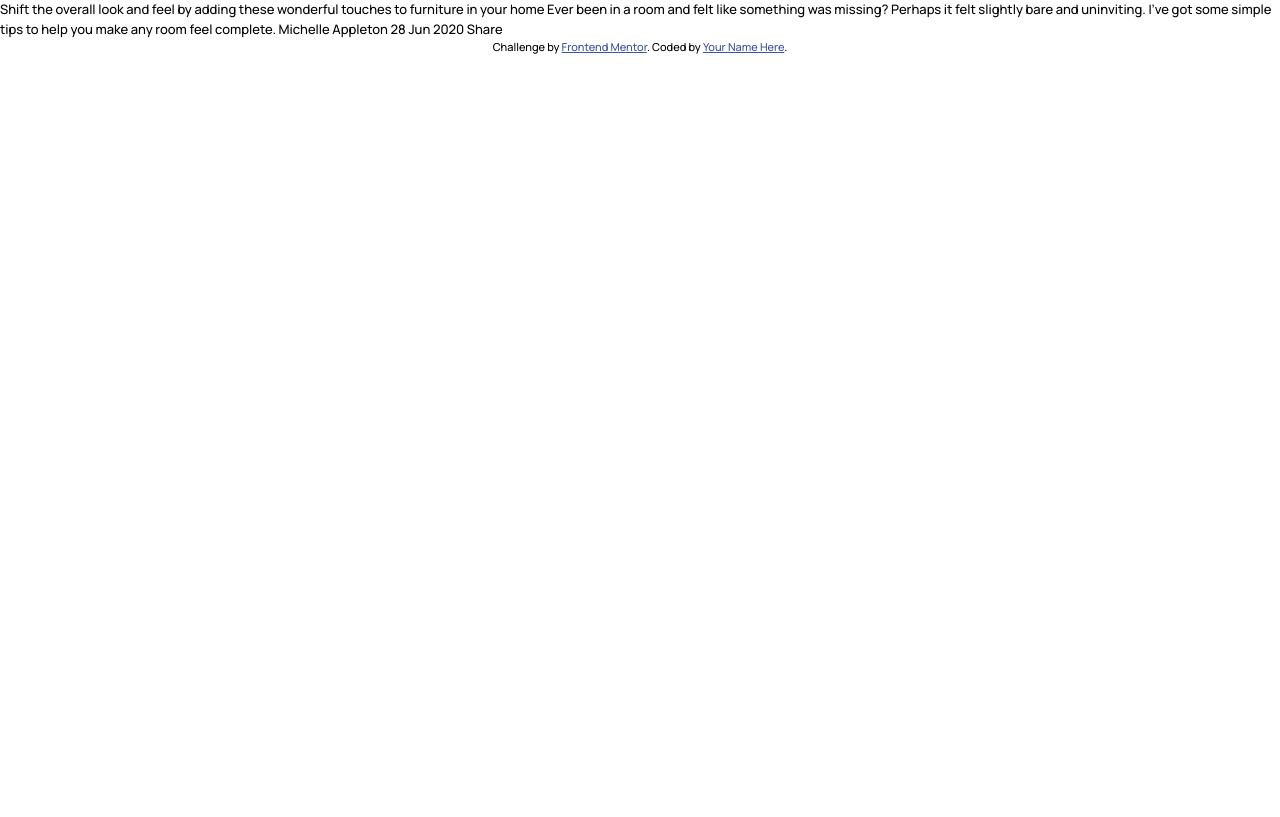
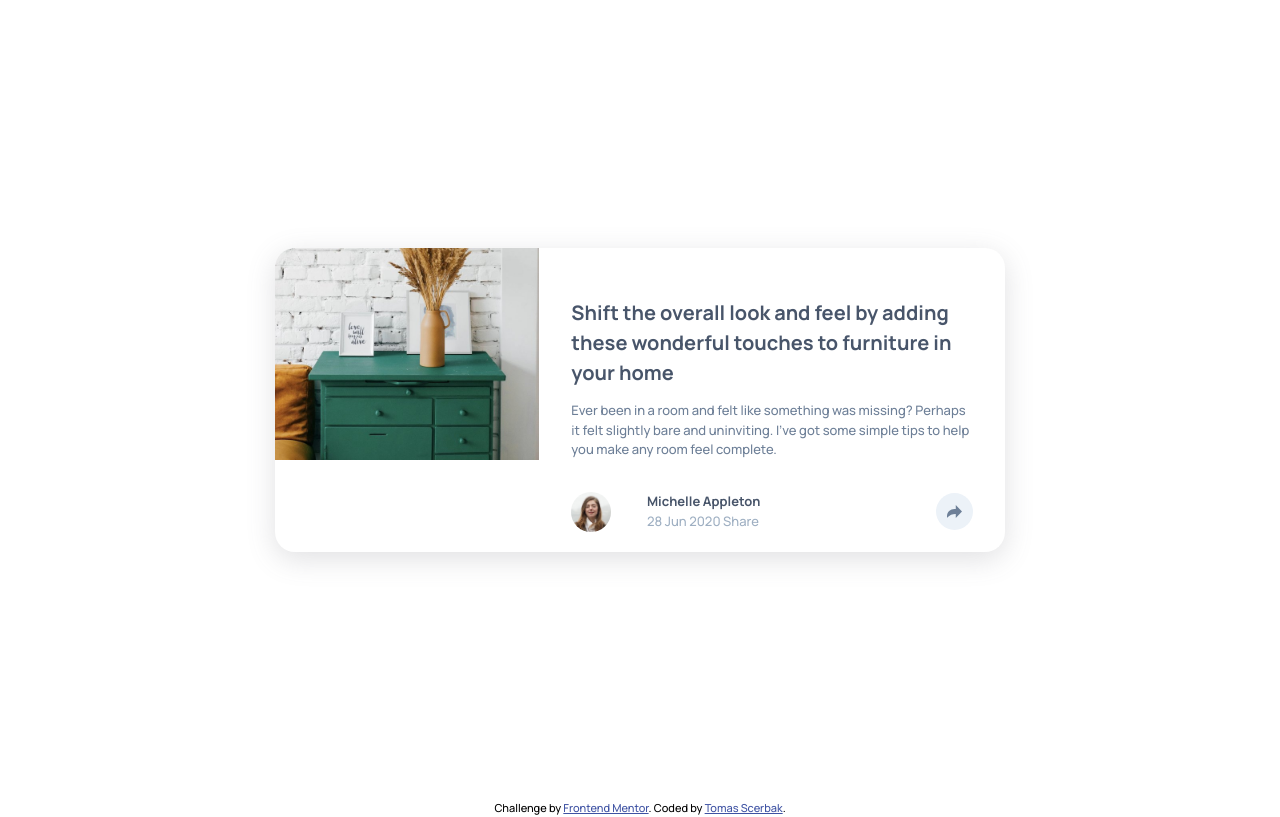
Before and after one commit to TomasScerbak/article-preview-component-master-main, a plain HTML site: page index.html in a window 1280 px wide. Drawn offline with Linux system fonts and the light colour scheme.

Commit message:
finilizing html css

```diff
--- a/index.html
+++ b/index.html
@@ -22,17 +22,55 @@
     <title>Frontend Mentor | Article preview component</title>
   </head>
   <body>
-    Shift the overall look and feel by adding these wonderful touches to
-    furniture in your home Ever been in a room and felt like something was
-    missing? Perhaps it felt slightly bare and uninviting. I’ve got some simple
-    tips to help you make any room feel complete. Michelle Appleton 28 Jun 2020
-    Share
-
-    <div class="attribution">
-      Challenge by
-      <a href="https://www.frontendmentor.io?ref=challenge" target="_blank"
-        >Frontend Mentor</a
-      >. Coded by <a href="#">Your Name Here</a>.
-    </div>
+    <main>
+      <div class="body-container">
+        <div class="card">
+          <div class="card-image">
+            <img
+              class="image"
+              src="/images/drawers.jpg"
+              alt="pictures of drawers"
+            />
+          </div>
+          <div class="card-body">
+            <h1>
+              Shift the overall look and feel by adding these wonderful touches
+              to furniture in your home
+            </h1>
+            <p>
+              Ever been in a room and felt like something was missing? Perhaps
+              it felt slightly bare and uninviting. I’ve got some simple tips to
+              help you make any room feel complete.
+            </p>
+            <div class="card-footer">
+              <img
+                src="/images/avatar-michelle.jpg"
+                alt="author image"
+                class="author__image"
+              />
+              <div class="author__info">
+                <h3>Michelle Appleton</h3>
+                <p class="year">28 Jun 2020 Share</p>
+              </div>
+              <div class="icon__radius">
+                <img
+                  src="/images/icon-share.svg"
+                  alt="share icon"
+                  class="share__icon"
+                />
+              </div>
+            </div>
+          </div>
+        </div>
+      </div>
+    </main>
+    <footer>
+      <div class="attribution">
+        Challenge by
+        <a href="https://www.frontendmentor.io?ref=challenge" target="_blank"
+          >Frontend Mentor</a
+        >. Coded by <a href="#">Tomas Scerbak</a>.
+      </div>
+    </footer>
   </body>
 </html>
--- a/styles.css
+++ b/styles.css
@@ -6,6 +6,7 @@ body {
   line-height: 1.5;
   font-size: 1.3rem;
   font-family: var(--ff-monrope);
+  height: 100vh;
 }
 *,
 *::before,
@@ -20,7 +21,95 @@ body {
 
   --ff-monrope: "Manrope", sans-serif;
 }
-
+h1 {
+  font-size: 1.6rem;
+  color: var(--very-dark-grayish-blue);
+}
+h3 {
+  font-size: 1.3rem;
+  margin: 0;
+  color: var(--very-dark-grayish-blue);
+}
+p {
+  color: var(--desaturated-dark-blue);
+  margin: 0;
+}
+@media screen and (min-width: 700px) {
+  h1 {
+    font-size: 2rem;
+  }
+}
+/* Images */
+img {
+  width: 100%;
+  height: auto;
+  object-fit: cover;
+}
+/* Body Container */
+.body-container {
+  height: 100vh;
+  display: flex;
+  flex-direction: column;
+  justify-content: center;
+  align-items: center;
+}
+/* Card */
+.card {
+  display: flex;
+  flex-direction: column;
+  border-radius: 20px;
+  overflow: hidden;
+  box-shadow: rgba(100, 100, 111, 0.2) 0px 7px 29px 0px;
+}
+.card-body {
+  margin: 3.6rem 3.2rem 2rem 3.2rem;
+}
+.author__image {
+  width: 4rem;
+  height: 4rem;
+  border-radius: 100%;
+}
+.year {
+  color: var(--grayish-blue);
+}
+.icon__radius {
+  border-radius: 100%;
+  background-color: var(--light-grayish-blue);
+  width: 3.7rem;
+  height: 3.7rem;
+  display: flex;
+  justify-content: center;
+  align-items: center;
+}
+.share__icon {
+  width: 1.5rem;
+  height: 1.3rem;
+  cursor: pointer;
+}
+.active {
+  color: var(--light-grayish-blue);
+}
+.author__info {
+  margin-right: 5rem;
+}
+.card-footer {
+  display: flex;
+  align-items: center;
+  justify-content: space-between;
+  margin-top: 3.2rem;
+}
+@media screen and (min-width: 700px) {
+  .card {
+    flex-direction: row;
+    width: 73rem;
+  }
+  .author__info {
+    margin-right: 14rem;
+  }
+  .card-image {
+    flex: auto;
+  }
+}
 .attribution {
   font-size: 11px;
   text-align: center;
```
